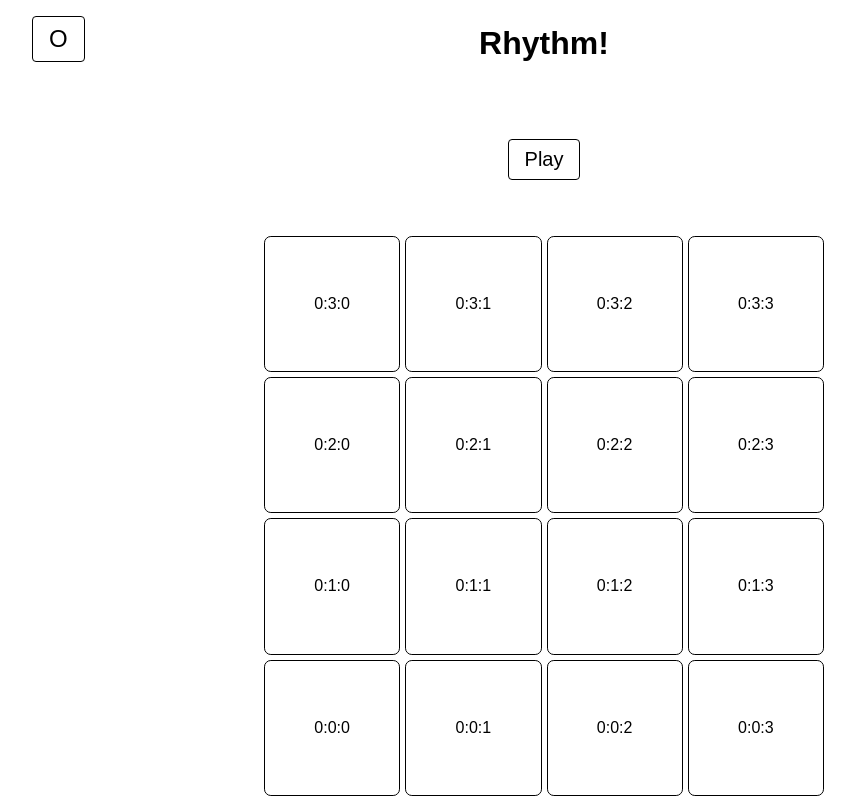
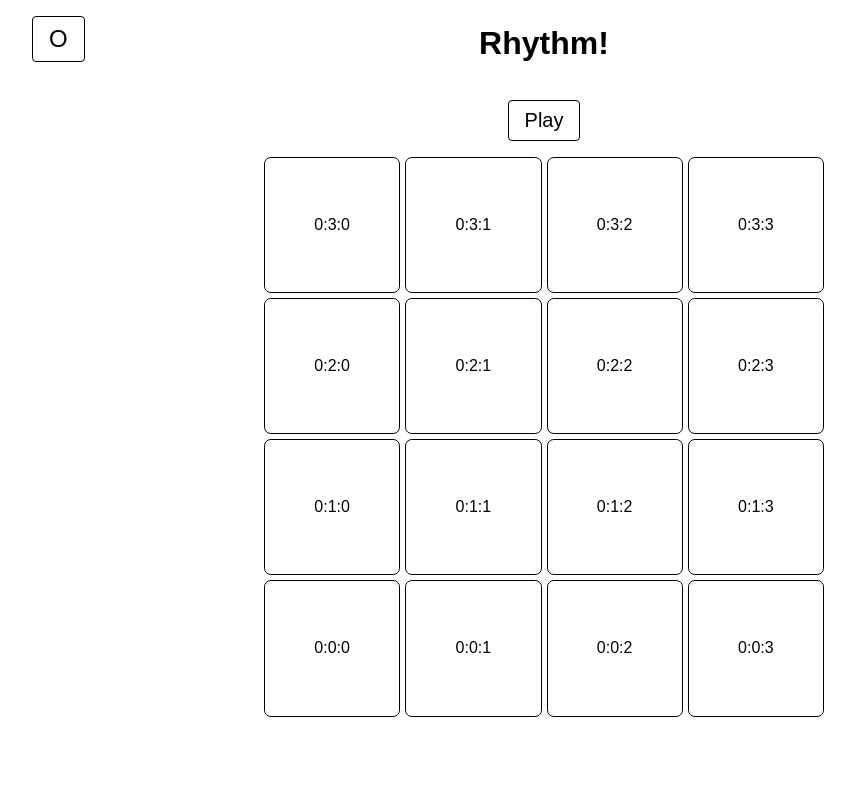
Before and after one commit to hansmaast/bungi-machine, a React (Create React App) app: page /bungi-machine/rythm in a window 1280 px wide. Shown: the whole page, without its empty margins (96-951 px from the left). Built offline with nearby package versions, Linux system fonts and the light colour scheme.

Commit message:
Change flex and improve style

```diff
--- a/src/pages/GridGoon.tsx
+++ b/src/pages/GridGoon.tsx
@@ -6,7 +6,7 @@ import { basicSynth } from '../sounds';
 
 export default function GridGoon() {
   return (
-    <Flex>
+    <Flex height="100%">
       <Grid>
         {
           numbers.map((number) => {
--- a/src/pages/HomePage.tsx
+++ b/src/pages/HomePage.tsx
@@ -3,7 +3,7 @@ import { StyledLink } from '../style/styledLink';
 
 export default function HomePage() {
   return (
-    <Flex>
+    <Flex height="100%">
       <StyledLink to="grid-goon">Grid Goon</StyledLink>
       <StyledLink to="rythm">Riddm</StyledLink>
     </Flex>
--- a/src/style/button.ts
+++ b/src/style/button.ts
@@ -9,6 +9,7 @@ export const Button = styled.button<StyleProps & any>`
   border: 1px solid;
   border-radius: 4px;
   font-weight: "200";
+  white-space: nowrap;
   ${disableUserSelect};
   ${position};
   ${space};
@@ -17,6 +18,7 @@ export const Button = styled.button<StyleProps & any>`
 `;
 Button.defaultProps = {
   marginY: 3,
+  mx: 2,
   padding: [2],
   paddingX: 3,
   fontSize: 3,
--- a/src/style/disableUserSelect.ts
+++ b/src/style/disableUserSelect.ts
@@ -9,3 +9,12 @@ export const disableUserSelect = css`
             user-select: none; /* Non-prefixed version, currently
                                   supported by Chrome and Opera */
 `;
+
+export const hideScrollBar = css`
+  /* Hide scrollbar for Chrome, Safari and Opera */
+  &::-webkit-scrollbar {
+    display: none;
+  }
+  -ms-overflow-style: none;  /* IE and Edge */
+  scrollbar-width: none;  /* Firefox */
+`;
--- a/src/style/flex.ts
+++ b/src/style/flex.ts
@@ -1,23 +1,25 @@
 import styled from 'styled-components';
 import {
+  border,
   color, flexbox, layout, position, space,
 } from 'styled-system';
+import { hideScrollBar } from './disableUserSelect';
 import { StyleProps } from './types';
 
-export const Flex = styled.div<StyleProps>(
-  space,
-  layout,
-  flexbox,
-  color,
-  position,
-);
+export const Flex = styled.div<StyleProps & any>`
+  ${({ hideScrollbar }) => (hideScrollbar ? hideScrollBar : '')}
+  ${space};
+  ${layout};
+  ${flexbox};
+  ${color};
+  ${position};
+  ${border};
+`;
 
 Flex.defaultProps = {
-  height: '100%',
   display: 'flex',
   flexDirection: 'column',
   alignItems: 'center',
   justifyContent: 'center',
-  flexWrap: 'wrap',
   p: 1,
 };
```
Also changed, not shown: src/style/types.ts (+8 -1 lines).
